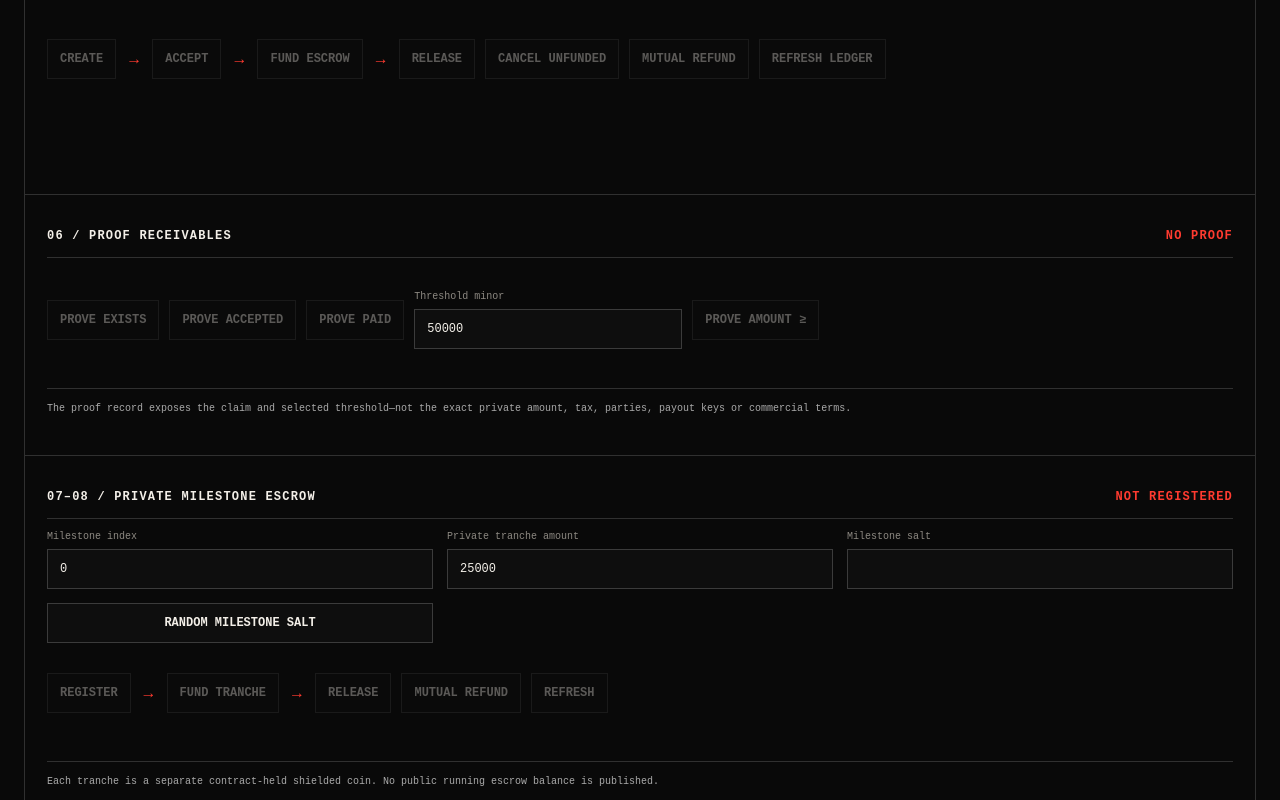
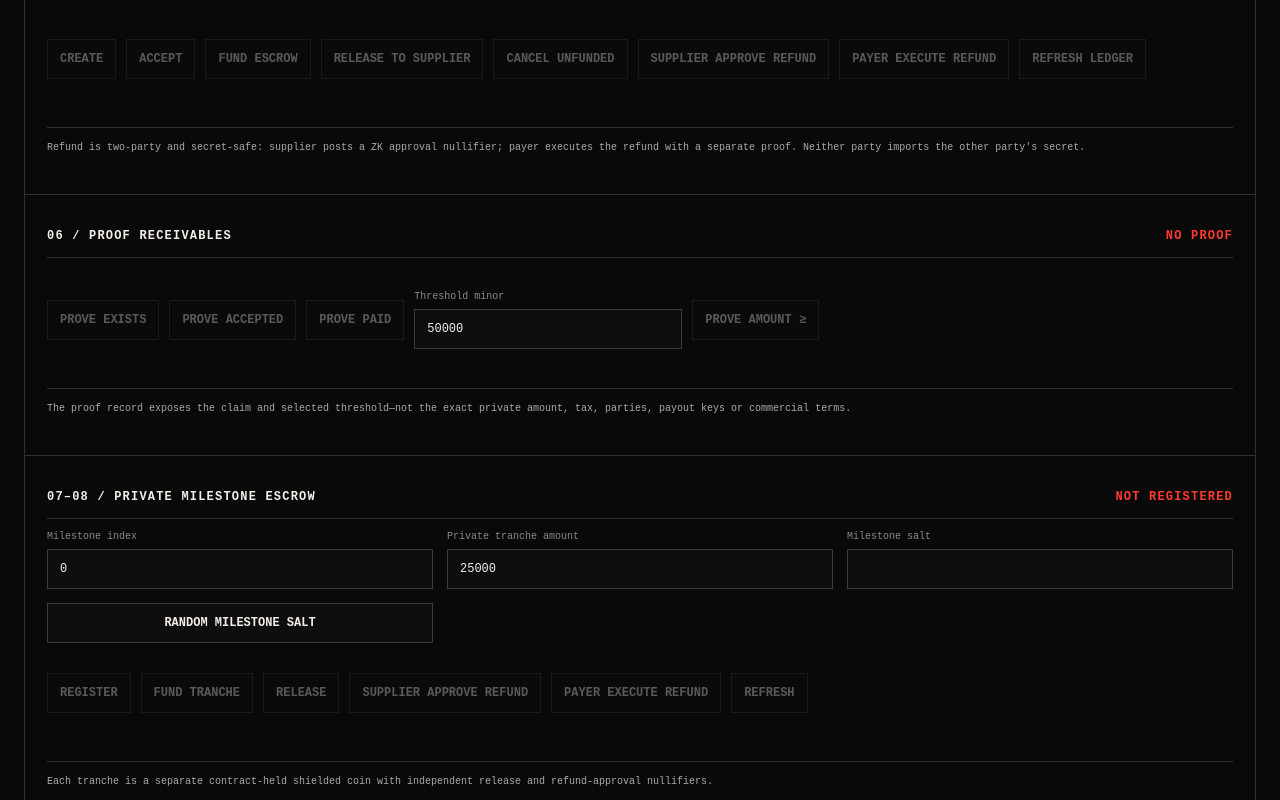
Before and after one commit to mushee-io/Invoice, a Next.js app: page / in a window 1280 px wide. Shown: the part 1380-2180 px from the top of the page. Built offline with nearby package versions, Linux system fonts and the light colour scheme.

Commit message:
security: expose two-step private refund approvals

```diff
--- a/src/components/InvoiceWorkbench.tsx
+++ b/src/components/InvoiceWorkbench.tsx
@@ -6,6 +6,8 @@ import { bytesToHex, randomBytes32 } from "@/lib/midnight/bytes";
 import { connectMidnightWallet, type ConnectedWallet } from "@/lib/midnight/wallet";
 import {
   acceptInvoiceOnChain,
+  approveInvoiceRefundOnChain,
+  approveMilestoneRefundOnChain,
   cancelInvoiceOnChain,
   createAuthority,
   createInvoiceOnChain,
@@ -53,6 +55,7 @@ export default function InvoiceWorkbench() {
   const [supplierCoin, setSupplierCoin] = useState("");
   const [salt, setSalt] = useState("");
   const [status, setStatus] = useState("NOT CREATED");
+  const [refundApproved, setRefundApproved] = useState(false);
 
   const [proofThreshold, setProofThreshold] = useState("50000");
   const [proofId, setProofId] = useState("");
@@ -61,6 +64,7 @@ export default function InvoiceWorkbench() {
   const [milestoneAmount, setMilestoneAmount] = useState("25000");
   const [milestoneSalt, setMilestoneSalt] = useState("");
   const [milestoneStatus, setMilestoneStatus] = useState("NOT REGISTERED");
+  const [milestoneRefundApproved, setMilestoneRefundApproved] = useState(false);
 
   const [verifierId, setVerifierId] = useState("");
   const [disclosureField, setDisclosureField] = useState<DisclosureField>("AMOUNT");
@@ -172,30 +176,31 @@ export default function InvoiceWorkbench() {
         <h3>04 / WHOLE-INVOICE ESCROW <b>{status}</b></h3>
         <div className="flow">
           <button disabled={!ready || busy} onClick={() => act(async () => {
-            const result = await createInvoiceOnChain({ ...draft, supplierSecretHex: supplierSecret }); setStatus("CREATED"); log(`Invoice committed / ${result.transactionId}`);
+            const result = await createInvoiceOnChain({ ...draft, supplierSecretHex: supplierSecret }); setStatus("CREATED"); setRefundApproved(false); log(`Invoice committed / ${result.transactionId}`);
           })}>CREATE</button>
-          <i>→</i>
           <button disabled={!ready || busy} onClick={() => act(async () => {
             const result = await acceptInvoiceOnChain({ ...draft, payerSecretHex: payerSecret }); setStatus("ACCEPTED"); log(`Accepted / ${result.transactionId}`);
           })}>ACCEPT</button>
-          <i>→</i>
           <button disabled={!ready || busy} onClick={() => act(async () => {
             const result = await fundInvoiceOnChain({ invoiceIdHex: invoiceId, payerSecretHex: payerSecret }); setStatus("FUNDED"); log(`FUNDS SECURED / ${result.transactionId}`);
           })}>FUND ESCROW</button>
-          <i>→</i>
           <button disabled={!ready || busy} onClick={() => act(async () => {
             const result = await payInvoiceOnChain({ invoiceIdHex: invoiceId, payerSecretHex: payerSecret }); setStatus("PAID"); log(`REAL settlement confirmed / ${result.transactionId}`);
-          })}>RELEASE</button>
+          })}>RELEASE TO SUPPLIER</button>
           <button disabled={!ready || busy} onClick={() => act(async () => {
             const result = await cancelInvoiceOnChain({ invoiceIdHex: invoiceId, supplierSecretHex: supplierSecret }); setStatus("CANCELLED"); log(`Unfunded invoice cancelled / ${result.transactionId}`);
           })}>CANCEL UNFUNDED</button>
           <button disabled={!ready || busy} onClick={() => act(async () => {
-            const result = await refundInvoiceOnChain({ invoiceIdHex: invoiceId, payerSecretHex: payerSecret, supplierSecretHex: supplierSecret }); setStatus("REFUNDED"); log(`Mutual escrow refund / ${result.transactionId}`);
-          })}>MUTUAL REFUND</button>
+            const result = await approveInvoiceRefundOnChain({ invoiceIdHex: invoiceId, supplierSecretHex: supplierSecret }); setRefundApproved(true); log(`Supplier approved refund / ${result.approvalNullifierHex}`);
+          })}>SUPPLIER APPROVE REFUND</button>
+          <button disabled={!ready || busy || !refundApproved} onClick={() => act(async () => {
+            const result = await refundInvoiceOnChain({ invoiceIdHex: invoiceId, payerSecretHex: payerSecret }); setStatus("REFUNDED"); log(`Payer executed shielded refund / ${result.transactionId}`);
+          })}>PAYER EXECUTE REFUND</button>
           <button disabled={!ready || busy || !invoiceId} onClick={() => act(async () => {
             const current = await getInvoiceStatus(invoiceId); setStatus(current); log(`Indexer invoice state / ${current}`);
           })}>REFRESH LEDGER</button>
         </div>
+        <p className="privacy">Refund is two-party and secret-safe: supplier posts a ZK approval nullifier; payer executes the refund with a separate proof. Neither party imports the other party&apos;s secret.</p>
       </section>
 
       <section className="panel wide">
@@ -219,15 +224,14 @@ export default function InvoiceWorkbench() {
           <button onClick={() => setMilestoneSalt(bytesToHex(randomBytes32()))}>RANDOM MILESTONE SALT</button>
         </div>
         <div className="flow">
-          <button disabled={!ready || busy} onClick={() => act(async () => { const result = await registerMilestoneOnChain({ ...milestoneDraft, supplierSecretHex: supplierSecret }); setMilestoneStatus("REGISTERED"); log(`Milestone registered / ${result.milestoneIdHex}`); })}>REGISTER</button>
-          <i>→</i>
+          <button disabled={!ready || busy} onClick={() => act(async () => { const result = await registerMilestoneOnChain({ ...milestoneDraft, supplierSecretHex: supplierSecret }); setMilestoneStatus("REGISTERED"); setMilestoneRefundApproved(false); log(`Milestone registered / ${result.milestoneIdHex}`); })}>REGISTER</button>
           <button disabled={!ready || busy} onClick={() => act(async () => { const result = await fundMilestoneOnChain({ invoiceIdHex: invoiceId, index: Number(milestoneIndex), payerSecretHex: payerSecret }); setMilestoneStatus("FUNDED"); log(`Milestone funds secured / ${result.transactionId}`); })}>FUND TRANCHE</button>
-          <i>→</i>
           <button disabled={!ready || busy} onClick={() => act(async () => { const result = await releaseMilestoneOnChain({ invoiceIdHex: invoiceId, index: Number(milestoneIndex), payerSecretHex: payerSecret }); setMilestoneStatus("RELEASED"); log(`Milestone released / ${result.transactionId}`); })}>RELEASE</button>
-          <button disabled={!ready || busy} onClick={() => act(async () => { const result = await refundMilestoneOnChain({ invoiceIdHex: invoiceId, index: Number(milestoneIndex), payerSecretHex: payerSecret, supplierSecretHex: supplierSecret }); setMilestoneStatus("REFUNDED"); log(`Milestone mutually refunded / ${result.transactionId}`); })}>MUTUAL REFUND</button>
+          <button disabled={!ready || busy} onClick={() => act(async () => { const result = await approveMilestoneRefundOnChain({ invoiceIdHex: invoiceId, index: Number(milestoneIndex), supplierSecretHex: supplierSecret }); setMilestoneRefundApproved(true); log(`Supplier approved milestone refund / ${result.approvalNullifierHex}`); })}>SUPPLIER APPROVE REFUND</button>
+          <button disabled={!ready || busy || !milestoneRefundApproved} onClick={() => act(async () => { const result = await refundMilestoneOnChain({ invoiceIdHex: invoiceId, index: Number(milestoneIndex), payerSecretHex: payerSecret }); setMilestoneStatus("REFUNDED"); log(`Payer executed milestone refund / ${result.transactionId}`); })}>PAYER EXECUTE REFUND</button>
           <button disabled={!ready || busy} onClick={() => act(async () => { const current = await getMilestoneStatus(invoiceId, Number(milestoneIndex)); setMilestoneStatus(current); log(`Indexer milestone state / ${current}`); })}>REFRESH</button>
         </div>
-        <p className="privacy">Each tranche is a separate contract-held shielded coin. No public running escrow balance is published.</p>
+        <p className="privacy">Each tranche is a separate contract-held shielded coin with independent release and refund-approval nullifiers.</p>
       </section>
 
       <section className="panel wide">
```
